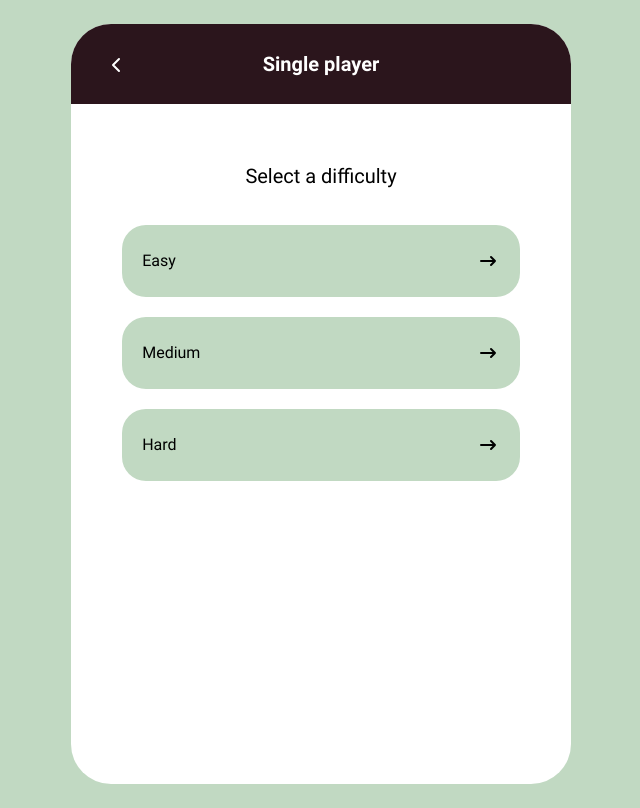
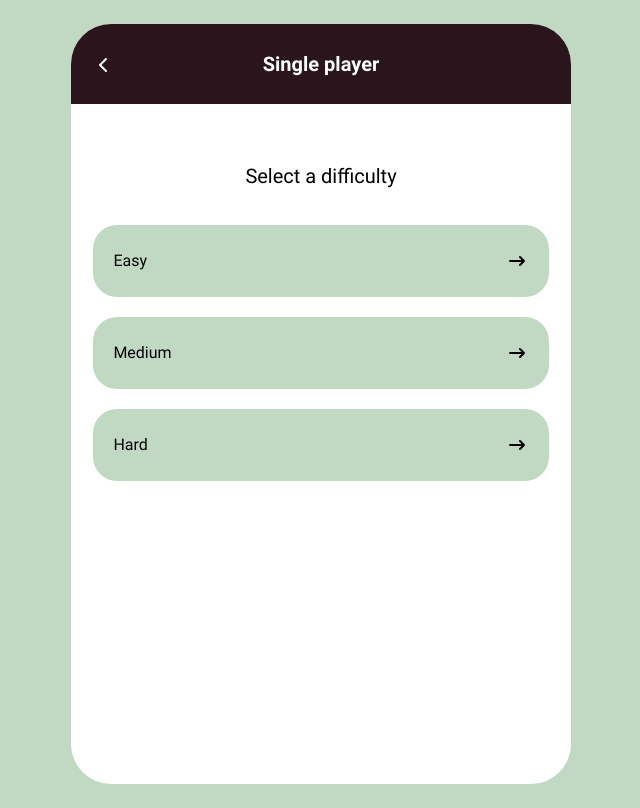
Before and after one commit to Renato6GS/hangame-app, a Next.js app: page /OnePlayer in a window 1280 px wide. Shown: the whole page, without its empty margins (319-959 px from the left). Built offline with nearby package versions, Linux system fonts and the light colour scheme.

Commit message:
fix padding layout

```diff
--- a/components/Header/styles.module.css
+++ b/components/Header/styles.module.css
@@ -21,11 +21,13 @@
 .arrow {
   margin-top: 0.3rem;
   position: absolute;
-  left: 25px;
+  left: 20px;
   cursor: pointer;
-  padding: 6px 8px;
+  padding: 6px 8px 6px 0px;
 }
 
-.arrow:hover {
-  color: var(--primary-color);
+@media (hover: hover) {
+  .arrow:hover {
+    color: var(--primary-color);
+  }
 }
--- a/components/LayoutButton/styles.module.css
+++ b/components/LayoutButton/styles.module.css
@@ -4,6 +4,6 @@
   flex-direction: column;
   justify-content: center;
   align-items: center;
-  padding: 2rem;
+  padding: 2rem 0.2rem;
   gap: 20px;
 }
--- a/styles/Home.module.css
+++ b/styles/Home.module.css
@@ -6,7 +6,6 @@
 }
 
 .mainManuContainer {
-  /* background-color: red; */
   display: flex;
   justify-content: center;
   align-items: center;
```
